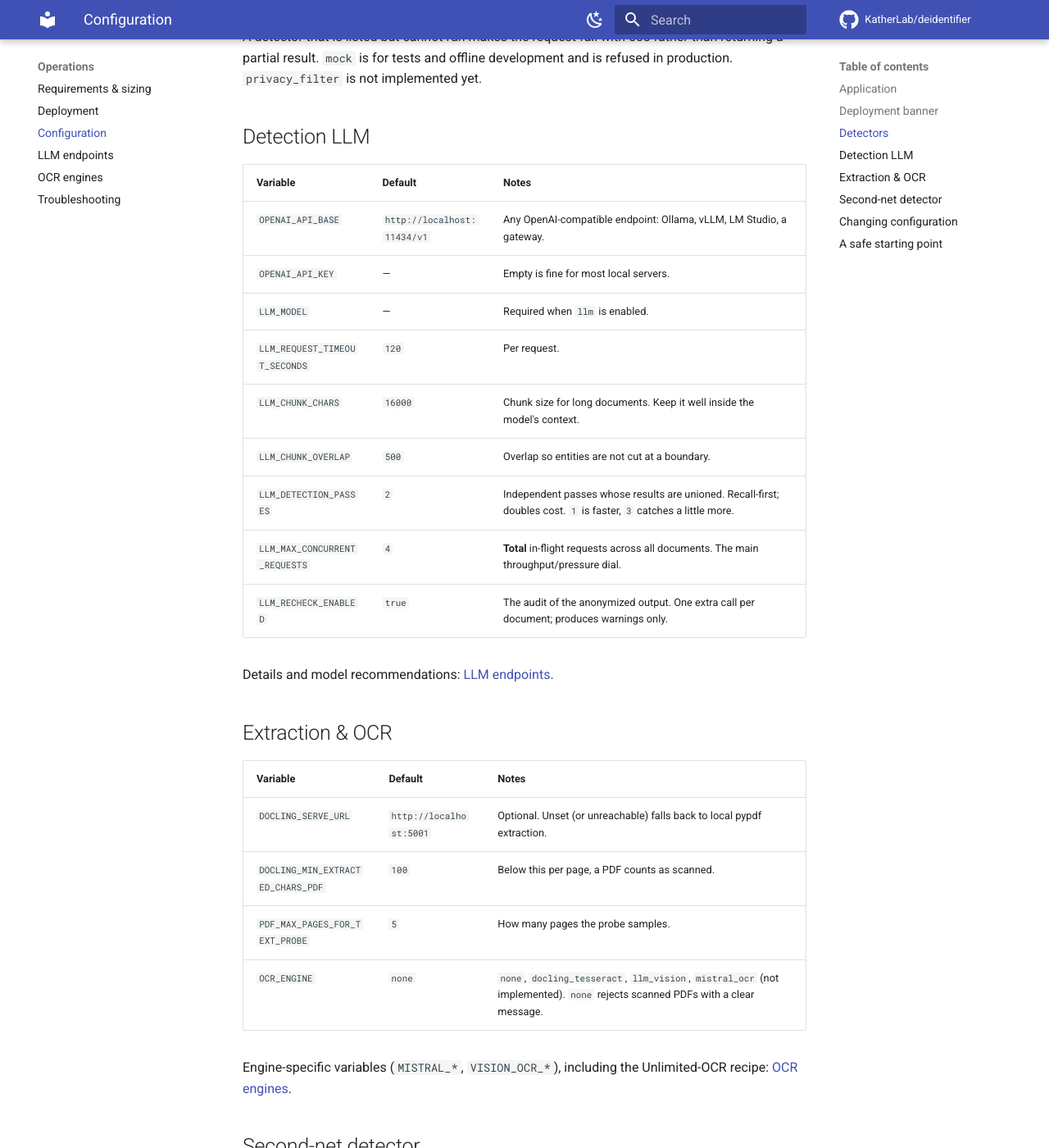
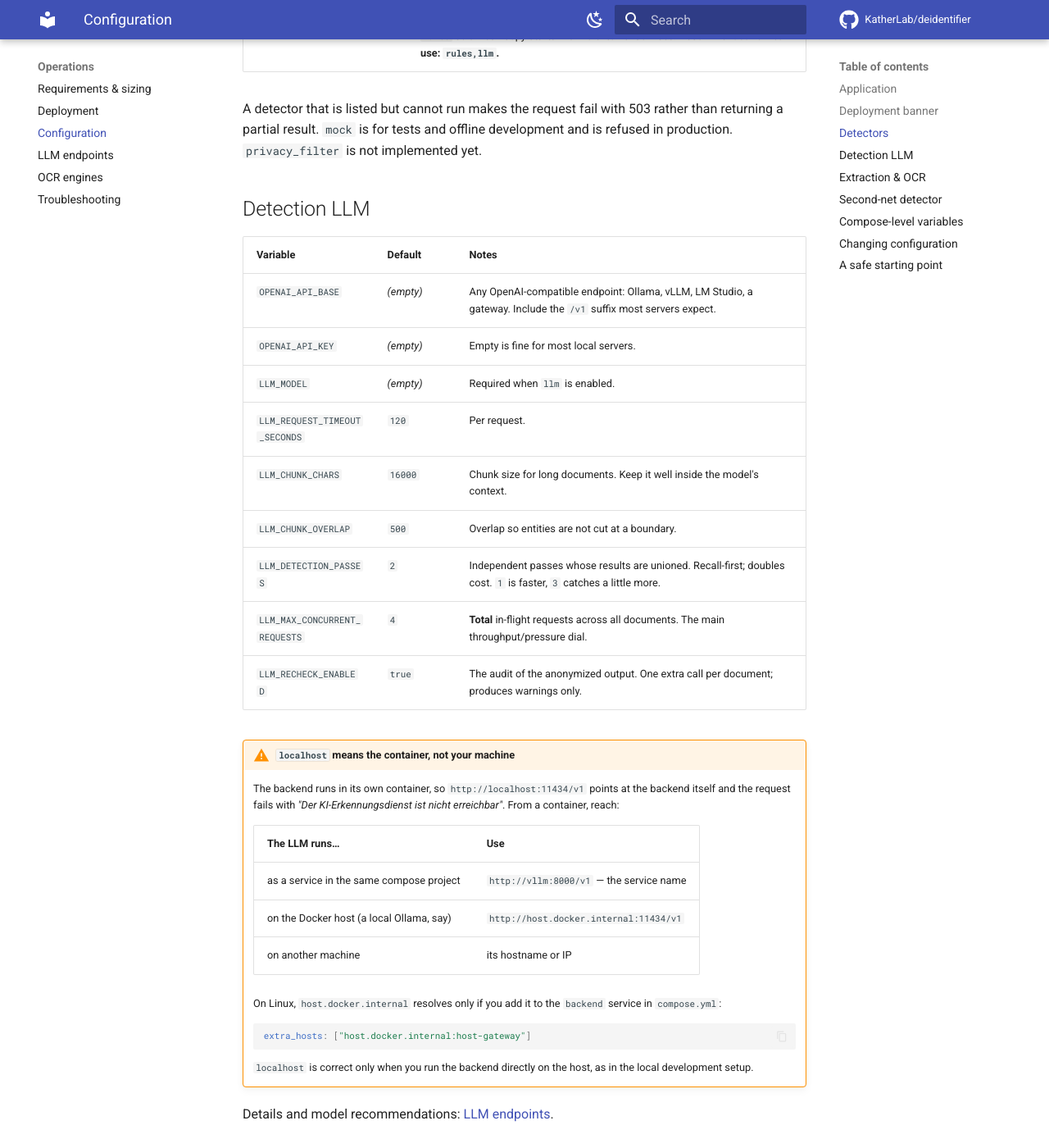
Before and after one commit to KatherLab/deidentifier, an MkDocs documentation site: the page built from docs/operations/configuration.md, in a window 1280 px wide and 1400 px high, scrolled down 1600 px. Shown: the whole window at 82% size. Built offline with MkDocs 1.6.1 and Material for MkDocs 9.7.7, drawn with Linux system fonts in a browser that asks for light colours; comment, search, counter and statistics services are not loaded; some of the changed text lies outside the part shown.

Commit message:
Make the documented quick start produce a working stack
`cp .env.example .env && docker compose up -d --build` did not start: the
shipped file enabled the `llm` detector with an empty `LLM_MODEL`, so
production mode refused to boot ("detector 'llm' is enabled but
OPENAI_API_BASE/LLM_MODEL are not set") and development mode failed every
request with a DetectorError. That also contradicted the getting-started
claim that the app runs out of the box with no external services.

Ship `DETECTORS=rules` with the LLM block commented out beneath it, so a
fresh copy boots and anonymizes, and enabling the primary detector is a
deliberate edit. The README, installation page and quickstart now say what
that default does and does not find, rather than implying a usable
configuration.

Second first-run trap: the seeded `http://localhost:11434/v1` names the
backend container, not the host, so a local Ollama is unreachable. Document
the service-name / host.docker.internal / remote-host cases where they are
hit — in `.env.example` beside the URL, in the configuration and LLM pages,
and under the exact error string in troubleshooting.

Also corrected, all found while re-reading the setup path:

- The configuration table listed `.env.example` seed values in a column
  labelled Default; `OPENAI_API_BASE` and `DOCLING_SERVE_URL` are in fact
  empty. The docling one implied an endpoint is contacted by default.
- `/health/ready` was documented as checking that backends are reachable.
  It only checks that detectors are configured, and stays ready against a
  dead endpoint — it must not be relied on as an endpoint probe.
- `FRONTEND_PORT` and `DEIDENTIFIER_IMAGE_TAG` are read from `.env` but were
  documented only on the deployment page.
- The Unlimited-OCR sidecar pulled `vllm/vllm-openai:latest`, which lacks the
  NGramPerReqLogitsProcessor its own command line references; the model needs
  the `unlimited-ocr` tag. The overlay also silently overrides `VISION_OCR_*`
  from `.env`, which is now stated.
- Python is 3.13 or 3.14, not "3.13+"; added a `docker compose pull` path for
  hosts that should not build images.

````diff
--- a/docs/operations/configuration.md
+++ b/docs/operations/configuration.md
@@ -8,6 +8,10 @@
 **Where they are read from**, in order: the `ENV_PATH` file if that variable is
 set, otherwise `.env` in the repo root (the recommended location), otherwise
 `backend/.env`. Actual environment variables always win.
+
+The **Default** column below is the built-in default that applies when a
+variable is absent — not necessarily what `.env.example` writes into a fresh
+`.env`. Where the two differ, the table says so.
 
 ## Application
 
@@ -42,7 +46,7 @@
 
 | Variable | Default | Notes |
 |---|---|---|
-| `DETECTORS` | `rules` | Comma-separated: `rules`, `llm`, `mock`, `privacy_filter`. **Recommended for real use: `rules,llm`.** |
+| `DETECTORS` | `rules` | Comma-separated: `rules`, `llm`, `mock`, `privacy_filter`. `.env.example` ships `rules` so a fresh copy starts with no external services. **Recommended for real use: `rules,llm`.** |
 
 A detector that is listed but cannot run makes the request fail with 503 rather
 than returning a partial result. `mock` is for tests and offline development
@@ -52,9 +56,9 @@
 
 | Variable | Default | Notes |
 |---|---|---|
-| `OPENAI_API_BASE` | `http://localhost:11434/v1` | Any OpenAI-compatible endpoint: Ollama, vLLM, LM Studio, a gateway. |
-| `OPENAI_API_KEY` | — | Empty is fine for most local servers. |
-| `LLM_MODEL` | — | Required when `llm` is enabled. |
+| `OPENAI_API_BASE` | *(empty)* | Any OpenAI-compatible endpoint: Ollama, vLLM, LM Studio, a gateway. Include the `/v1` suffix most servers expect. |
+| `OPENAI_API_KEY` | *(empty)* | Empty is fine for most local servers. |
+| `LLM_MODEL` | *(empty)* | Required when `llm` is enabled. |
 | `LLM_REQUEST_TIMEOUT_SECONDS` | `120` | Per request. |
 | `LLM_CHUNK_CHARS` | `16000` | Chunk size for long documents. Keep it well inside the model's context. |
 | `LLM_CHUNK_OVERLAP` | `500` | Overlap so entities are not cut at a boundary. |
@@ -62,13 +66,35 @@
 | `LLM_MAX_CONCURRENT_REQUESTS` | `4` | **Total** in-flight requests across all documents. The main throughput/pressure dial. |
 | `LLM_RECHECK_ENABLED` | `true` | The audit of the anonymized output. One extra call per document; produces warnings only. |
 
+!!! warning "`localhost` means the container, not your machine"
+
+    The backend runs in its own container, so `http://localhost:11434/v1`
+    points at the backend itself and the request fails with *"Der
+    KI-Erkennungsdienst ist nicht erreichbar"*. From a container, reach:
+
+    | The LLM runs… | Use |
+    |---|---|
+    | as a service in the same compose project | `http://vllm:8000/v1` — the service name |
+    | on the Docker host (a local Ollama, say) | `http://host.docker.internal:11434/v1` |
+    | on another machine | its hostname or IP |
+
+    On Linux, `host.docker.internal` resolves only if you add it to the
+    `backend` service in `compose.yml`:
+
+    ```yaml
+    extra_hosts: ["host.docker.internal:host-gateway"]
+    ```
+
+    `localhost` is correct only when you run the backend directly on the host,
+    as in the local development setup.
+
 Details and model recommendations: [LLM endpoints](llm-endpoints.md).
 
 ## Extraction & OCR
 
 | Variable | Default | Notes |
 |---|---|---|
-| `DOCLING_SERVE_URL` | `http://localhost:5001` | Optional. Unset (or unreachable) falls back to local pypdf extraction. |
+| `DOCLING_SERVE_URL` | *(empty)* | Optional, and empty by default — nothing is contacted. Unset or unreachable falls back to local pypdf extraction. |
 | `DOCLING_MIN_EXTRACTED_CHARS_PDF` | `100` | Below this per page, a PDF counts as scanned. |
 | `PDF_MAX_PAGES_FOR_TEXT_PROBE` | `5` | How many pages the probe samples. |
 | `OCR_ENGINE` | `none` | `none`, `docling_tesseract`, `llm_vision`, `mistral_ocr` (not implemented). `none` rejects scanned PDFs with a clear message. |
@@ -80,6 +106,17 @@
 
 `PRIVACY_FILTER_ENABLED` / `PRIVACY_FILTER_BASE_URL` are placeholders for a
 planned additional detector. Leave them off.
+
+## Compose-level variables
+
+Read from the same `.env` by `compose.yml` itself rather than by the
+application, so they only apply to the Docker deployment.
+
+| Variable | Default | Notes |
+|---|---|---|
+| `FRONTEND_PORT` | `8080` | The published port of the `frontend` container — the only published port of the stack. |
+| `DEIDENTIFIER_IMAGE_TAG` | `latest` | Image tag for both services. Pin a release rather than tracking `latest`. |
+| `APP_ENV` | `production` | `compose.yml` overrides the application default of `development`. |
 
 ## Changing configuration
 
````
Also changed, not shown: CHANGELOG.md (+10 -0 lines), README.md (+6 -1 lines), compose.unlimited-ocr.yml (+7 -1 lines), docs/getting-started/installation.md (+17 -2 lines), docs/getting-started/quickstart.md (+9 -0 lines), docs/operations/deployment.md (+22 -1 lines), docs/operations/llm-endpoints.md (+14 -2 lines), docs/operations/troubleshooting.md (+14 -3 lines), 1 other file.
